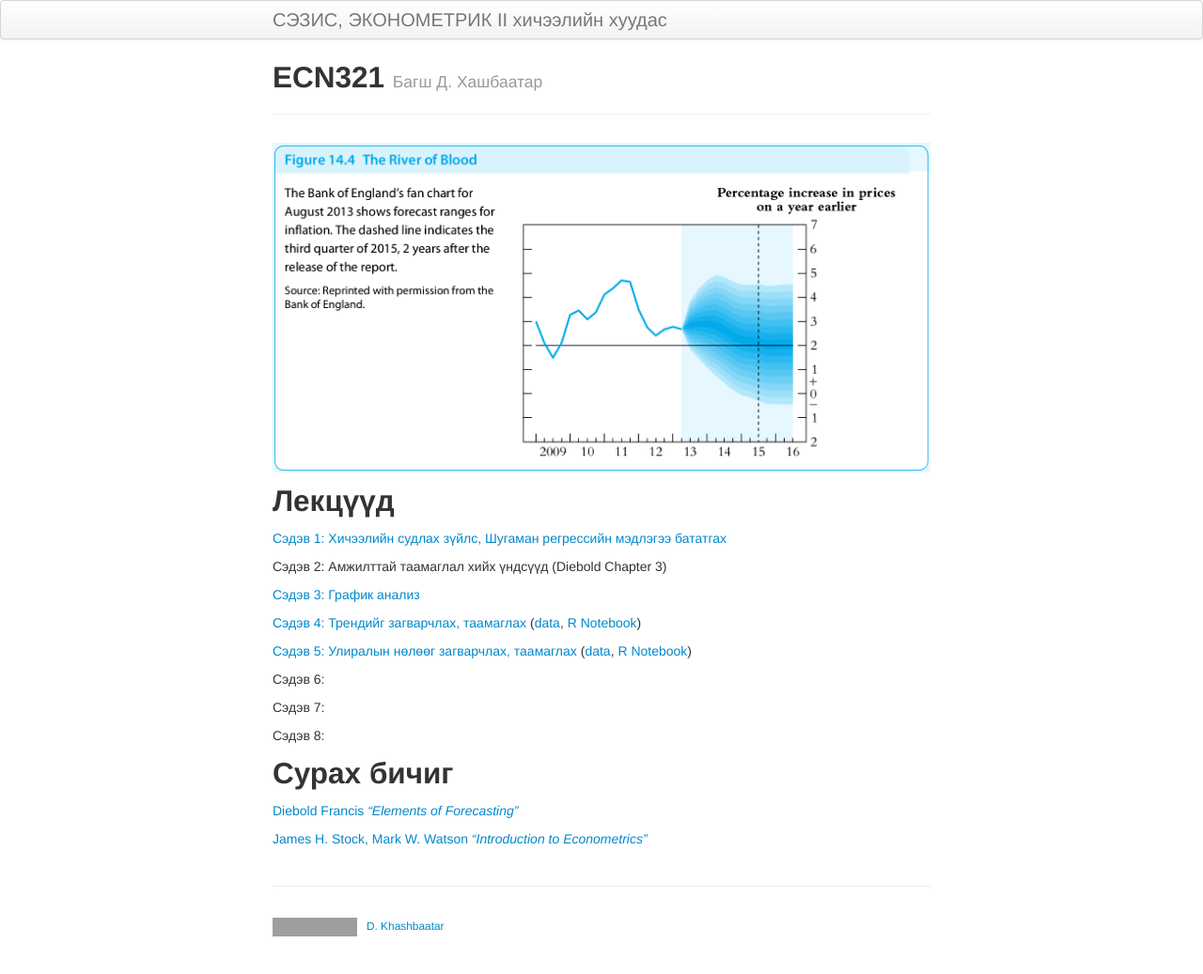
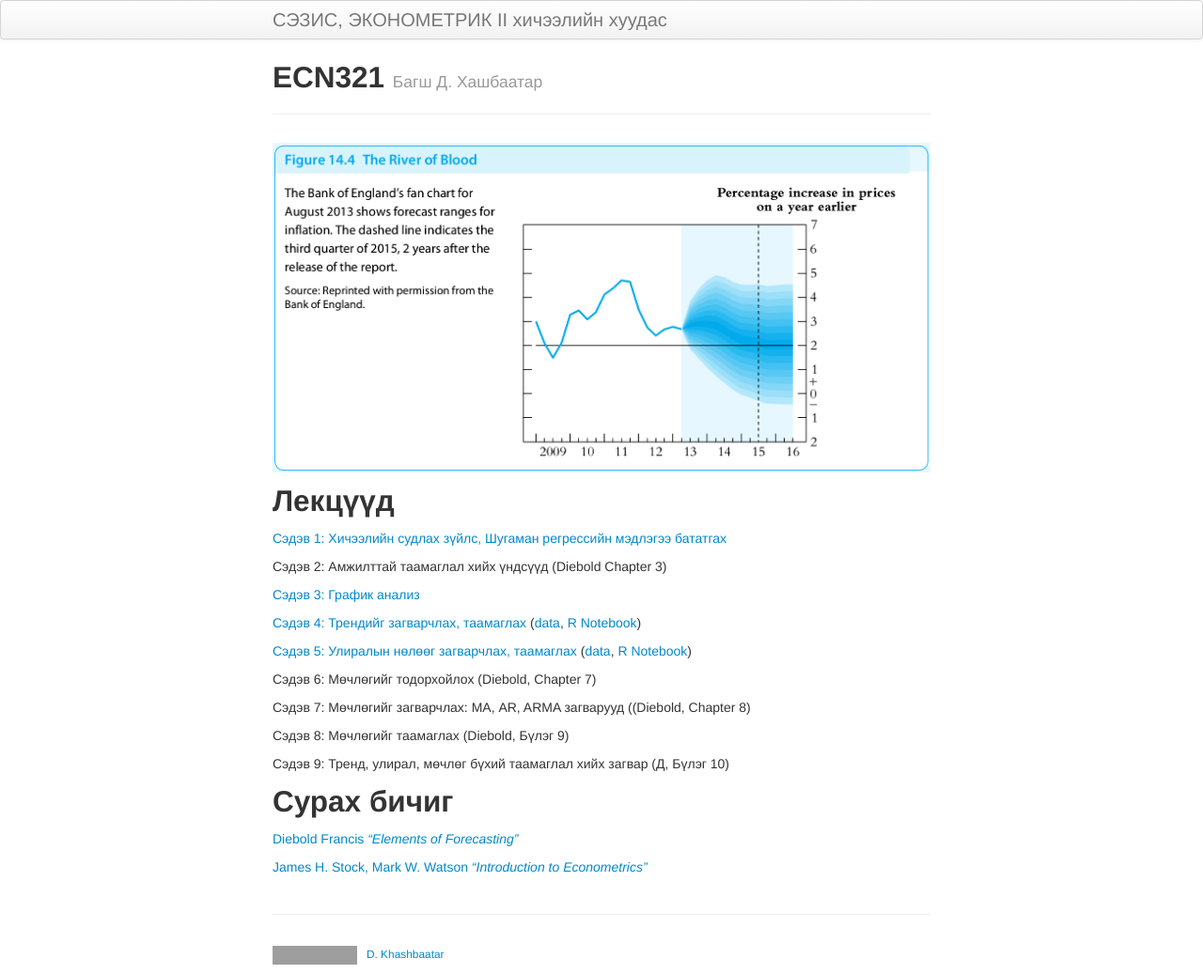
Before and after one commit to Suvd91/ecn321, a Jekyll site: the page built from index.md, in a window 1280 px wide. Shown: the whole page at 94% size. Built offline with Jekyll 4.4.1, drawn with Linux system fonts in a browser that asks for light colours; before the commit the page ends 1007 px from its top, so only the background shows below that; grey boxes are pictures that could not be loaded.

Commit message:
edit index.md

```diff
--- a/index.md
+++ b/index.md
@@ -20,12 +20,13 @@ description:
 
 [Сэдэв 5: Улиралын нөлөөг загварчлах, таамаглах](pages/Lectures/slide4.html) ([data](pages/Lectures/ch6data.Rdata), [R Notebook](pages/Lectures/Notebook2.html))
 
-Сэдэв 6:
+Сэдэв 6: Мөчлөгийг тодорхойлох (Diebold, Chapter 7)
 
-Сэдэв 7:
+Сэдэв 7: Мөчлөгийг загварчлах: МА, AR, ARMA загварууд ((Diebold, Chapter 8)
 
-Сэдэв 8:
+Сэдэв 8: Мөчлөгийг таамаглах (Diebold, Бүлэг 9)
 
+Сэдэв 9: Тренд, улирал, мөчлөг бүхий таамаглал хийх загвар (Д, Бүлэг 10)
 
 ## Сурах бичиг
 
```
